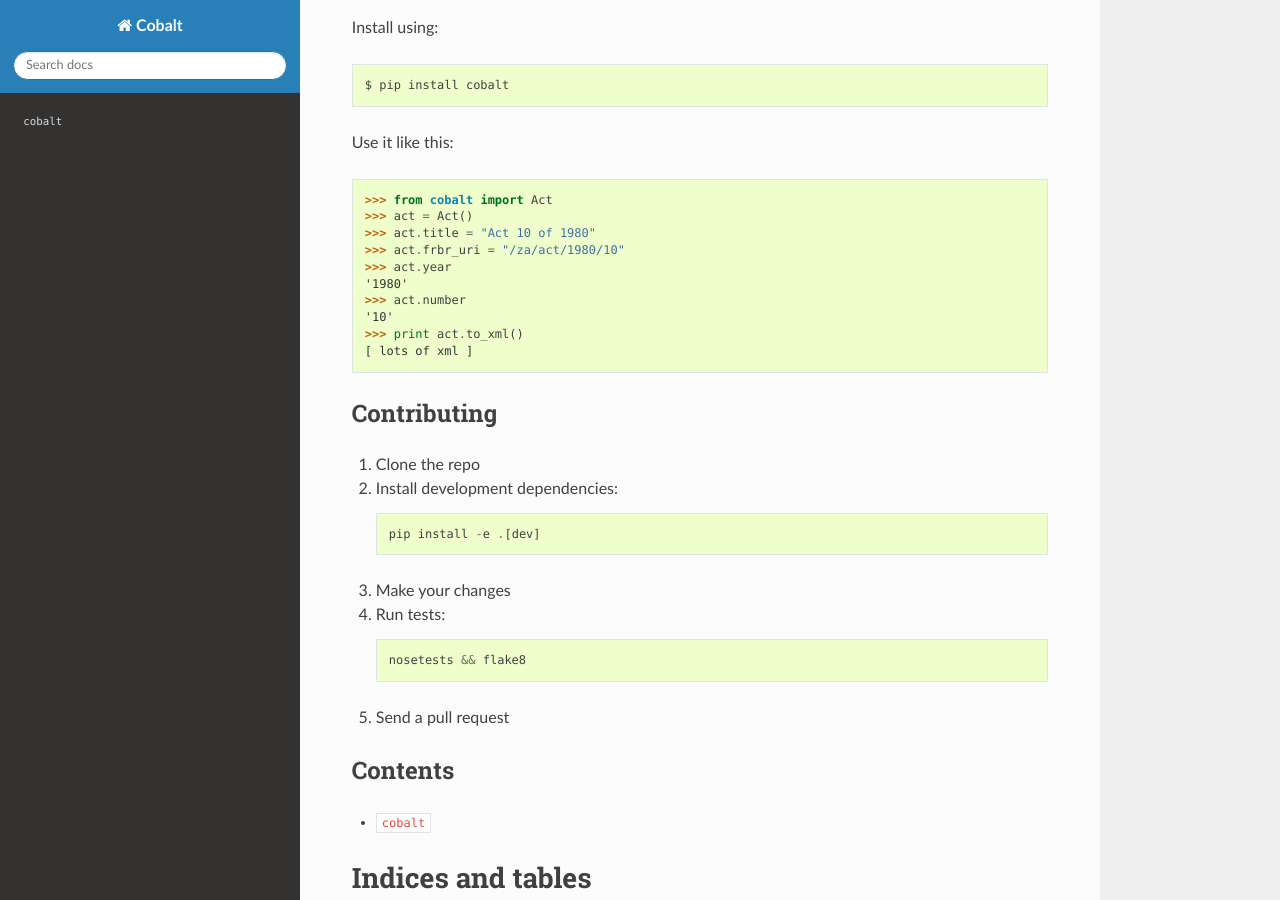
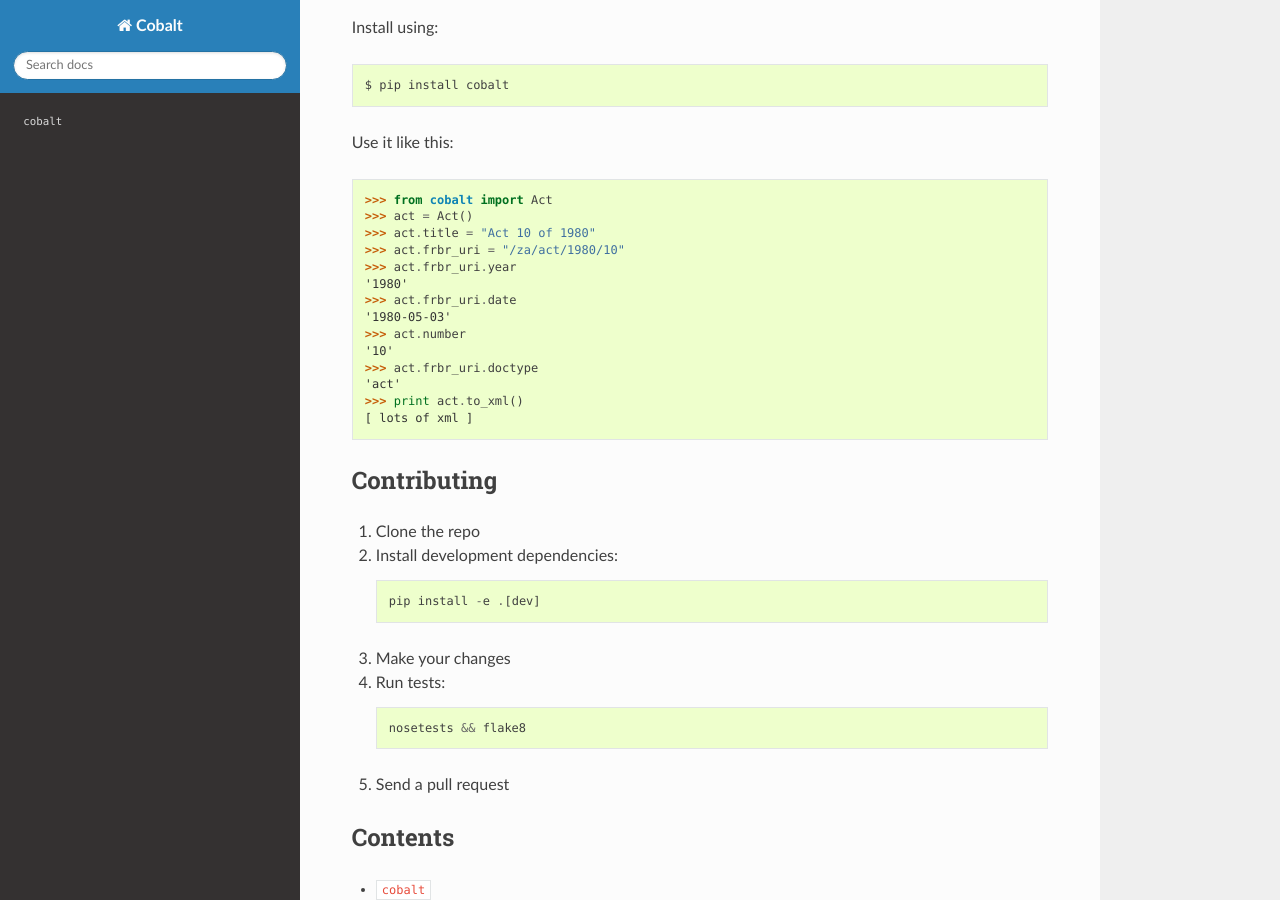
Before and after one commit to laws-africa/cobalt, a Sphinx documentation site: the page built from docs/index.rst, in a window 1280 px wide and 900 px high, scrolled down 416 px. Built offline with Sphinx 7.4.7 and the Read the Docs theme 2.0.0, drawn with Linux system fonts in a browser that asks for light colours.

Commit message:
move year property onto FrbrUri

```diff
--- a/README.rst
+++ b/README.rst
@@ -28,7 +28,7 @@
     >>> act = Act()
     >>> act.title = "Act 10 of 1980"
     >>> act.frbr_uri = "/za/act/1980-05-03/10"
-    >>> act.year
+    >>> act.frbr_uri.year
     '1980'
     >>> act.frbr_uri.date
     '1980-05-03'
--- a/docs/index.rst
+++ b/docs/index.rst
@@ -22,10 +22,14 @@
     >>> act = Act()
     >>> act.title = "Act 10 of 1980"
     >>> act.frbr_uri = "/za/act/1980/10"
-    >>> act.year
+    >>> act.frbr_uri.year
     '1980'
+    >>> act.frbr_uri.date
+    '1980-05-03'
     >>> act.number
     '10'
+    >>> act.frbr_uri.doctype
+    'act'
     >>> print act.to_xml()
     [ lots of xml ]
 
```
Also changed, not shown: 3 other files.
